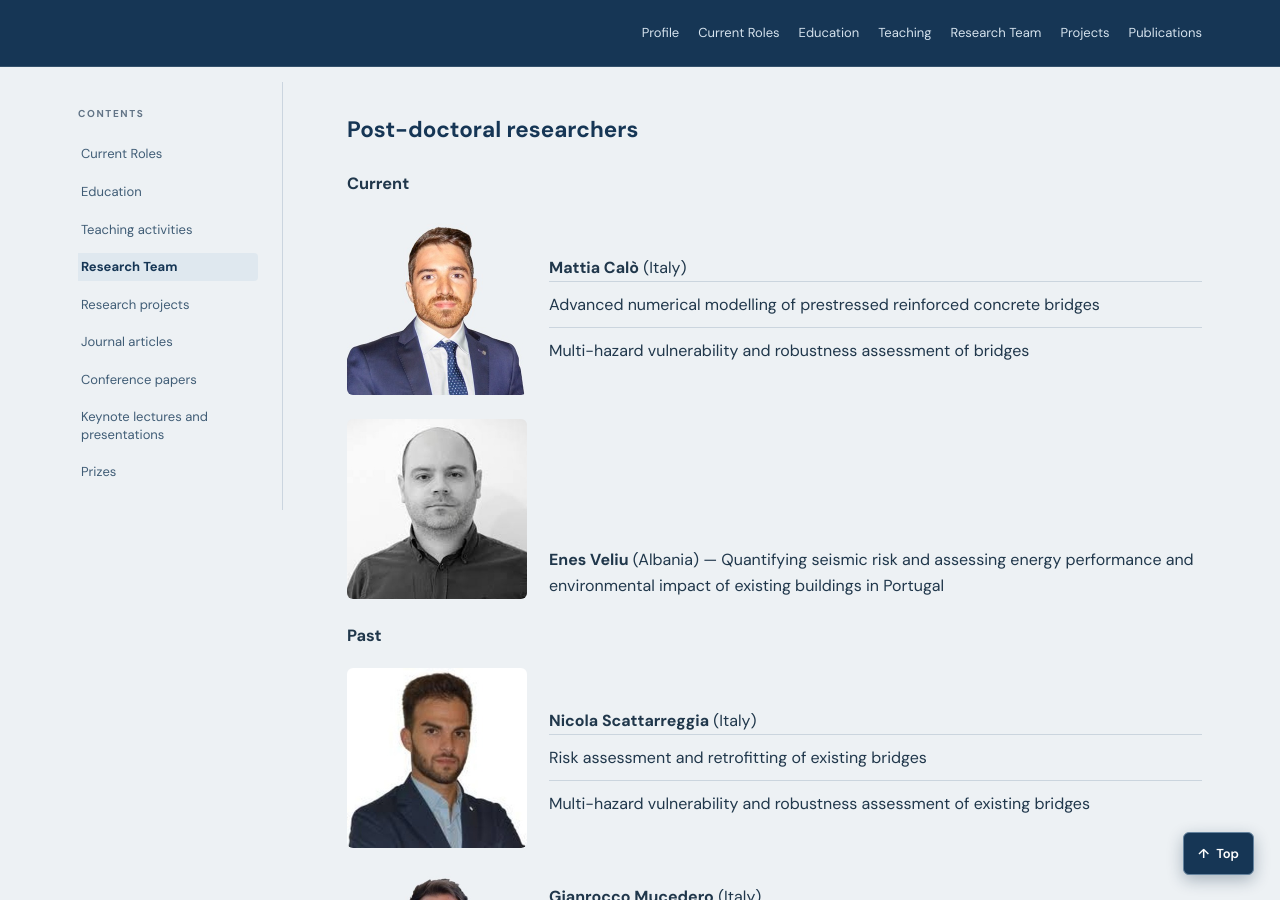
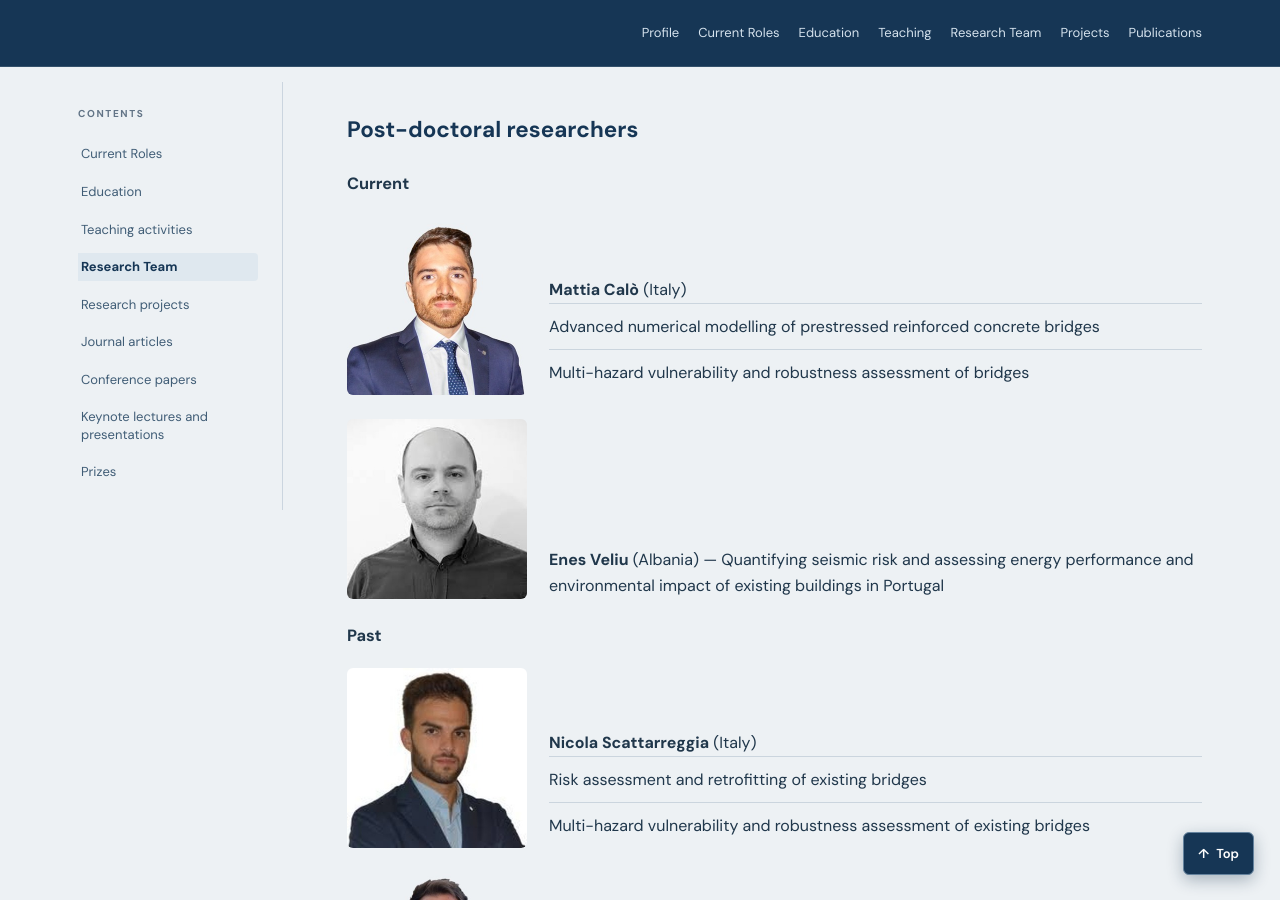
Before and after one commit to rncmonteiro/cv, a Jekyll site: the page built from index.md, in a window 1280 px wide and 900 px high, scrolled down 3571 px. Built offline with Jekyll 4.4.1, drawn with Linux system fonts in a browser that asks for light colours.

Commit message:
Add files via upload

```diff
--- a/_includes/content/team.md
+++ b/_includes/content/team.md
@@ -4,42 +4,42 @@
 
 #### Current
 
-<div style="display:flex; align-items:flex-start; gap:22px; margin:18px 0 24px; flex-wrap:wrap;">
+<div style="display:flex; align-items:flex-end; gap:22px; margin:18px 0 24px; flex-wrap:wrap;">
   <img src="assets/mattia-calo.jpg" alt="" width="180" height="180" style="width:180px !important; min-width:180px; max-width:180px; height:180px !important; min-height:180px; max-height:180px; object-fit:cover; border-radius:6px; flex-shrink:0;">
-  <div style="flex:1 1 240px; min-width:0; align-self:flex-end;">
+  <div style="flex:1 1 240px; min-width:0; align-self:flex-end; margin-bottom:0; padding-bottom:0;">
     <strong>Mattia Calò</strong> (Italy)
-    <ul>
+    <ul style="margin-bottom:0 !important; padding-bottom:0;">
       <li>Advanced numerical modelling of prestressed reinforced concrete bridges</li>
       <li>Multi-hazard vulnerability and robustness assessment of bridges</li>
     </ul>
   </div>
 </div>
 
-<div style="display:flex; align-items:flex-start; gap:22px; margin:18px 0 24px; flex-wrap:wrap;">
+<div style="display:flex; align-items:flex-end; gap:22px; margin:18px 0 24px; flex-wrap:wrap;">
   <img src="assets/enes-veliu.jpg" alt="" width="180" height="180" style="width:180px !important; min-width:180px; max-width:180px; height:180px !important; min-height:180px; max-height:180px; object-fit:cover; border-radius:6px; flex-shrink:0;">
-  <div style="flex:1 1 240px; min-width:0; align-self:flex-end;">
+  <div style="flex:1 1 240px; min-width:0; align-self:flex-end; margin-bottom:0; padding-bottom:0;">
     <strong>Enes Veliu</strong> (Albania) — Quantifying seismic risk and assessing energy performance and environmental impact of existing buildings in Portugal
   </div>
 </div>
 
 #### Past
 
-<div style="display:flex; align-items:flex-start; gap:22px; margin:18px 0 24px; flex-wrap:wrap;">
+<div style="display:flex; align-items:flex-end; gap:22px; margin:18px 0 24px; flex-wrap:wrap;">
   <img src="assets/nicola-scattarreggia.jpg" alt="" width="180" height="180" style="width:180px !important; min-width:180px; max-width:180px; height:180px !important; min-height:180px; max-height:180px; object-fit:cover; border-radius:6px; flex-shrink:0;">
-  <div style="flex:1 1 240px; min-width:0; align-self:flex-end;">
+  <div style="flex:1 1 240px; min-width:0; align-self:flex-end; margin-bottom:0; padding-bottom:0;">
     <strong>Nicola Scattarreggia</strong> (Italy)
-    <ul>
+    <ul style="margin-bottom:0 !important; padding-bottom:0;">
       <li>Risk assessment and retrofitting of existing bridges</li>
       <li>Multi-hazard vulnerability and robustness assessment of existing bridges</li>
     </ul>
   </div>
 </div>
 
-<div style="display:flex; align-items:flex-start; gap:22px; margin:18px 0 24px; flex-wrap:wrap;">
+<div style="display:flex; align-items:flex-end; gap:22px; margin:18px 0 24px; flex-wrap:wrap;">
   <img src="assets/gianrocco-mucedero.jpg" alt="" width="180" height="180" style="width:180px !important; min-width:180px; max-width:180px; height:180px !important; min-height:180px; max-height:180px; object-fit:cover; border-radius:6px; flex-shrink:0;">
-  <div style="flex:1 1 240px; min-width:0; align-self:flex-end;">
+  <div style="flex:1 1 240px; min-width:0; align-self:flex-end; margin-bottom:0; padding-bottom:0;">
     <strong>Gianrocco Mucedero</strong> (Italy)
-    <ul>
+    <ul style="margin-bottom:0 !important; padding-bottom:0;">
       <li>Risk assessment and loss estimation of storage structures</li>
       <li>Analysis of the structural response and seismic risk of reinforced concrete buildings considering different types of epistemic uncertainty</li>
     </ul>
@@ -48,52 +48,52 @@
 
 
 
-<div style="display:flex; align-items:flex-start; gap:22px; margin:18px 0 24px; flex-wrap:wrap;">
+<div style="display:flex; align-items:flex-end; gap:22px; margin:18px 0 24px; flex-wrap:wrap;">
   <div aria-hidden="true" style="width:180px; min-width:180px; height:180px; flex-shrink:0;"></div>
-  <div style="flex:1 1 240px; min-width:0; align-self:flex-end;">
+  <div style="flex:1 1 240px; min-width:0; align-self:flex-end; margin-bottom:0; padding-bottom:0;">
     <strong>Andres Abarca Jimenez</strong> (Costa Rica)
-    <ul>
+    <ul style="margin-bottom:0 !important; padding-bottom:0;">
       <li>Risk assessment and management of existing reinforced concrete bridges</li>
       <li>Seismic vulnerability of residential buildings and reinforced concrete bridges in Algeria</li>
     </ul>
   </div>
 </div>
 
-<div style="display:flex; align-items:flex-start; gap:22px; margin:18px 0 24px; flex-wrap:wrap;">
+<div style="display:flex; align-items:flex-end; gap:22px; margin:18px 0 24px; flex-wrap:wrap;">
   <img src="assets/giammaria-gabbianelli.jpg" alt="" width="180" height="180" style="width:180px !important; min-width:180px; max-width:180px; height:180px !important; min-height:180px; max-height:180px; object-fit:cover; border-radius:6px; flex-shrink:0;">
-  <div style="flex:1 1 240px; min-width:0; align-self:flex-end;">
+  <div style="flex:1 1 240px; min-width:0; align-self:flex-end; margin-bottom:0; padding-bottom:0;">
     <strong>Giammaria Gabbianelli</strong> (Italy) — Review of seismic actions and design techniques
   </div>
 </div>
 
-<div style="display:flex; align-items:flex-start; gap:22px; margin:18px 0 24px; flex-wrap:wrap;">
+<div style="display:flex; align-items:flex-end; gap:22px; margin:18px 0 24px; flex-wrap:wrap;">
   <div aria-hidden="true" style="width:180px; min-width:180px; height:180px; flex-shrink:0;"></div>
-  <div style="flex:1 1 240px; min-width:0; align-self:flex-end;">
+  <div style="flex:1 1 240px; min-width:0; align-self:flex-end; margin-bottom:0; padding-bottom:0;">
     <strong>Wilson Carofilis</strong> (Ecuador) — Interventions to reduce seismic risk in existing buildings
   </div>
 </div>
 
-<div style="display:flex; align-items:flex-start; gap:22px; margin:18px 0 24px; flex-wrap:wrap;">
+<div style="display:flex; align-items:flex-end; gap:22px; margin:18px 0 24px; flex-wrap:wrap;">
   <div aria-hidden="true" style="width:180px; min-width:180px; height:180px; flex-shrink:0;"></div>
-  <div style="flex:1 1 240px; min-width:0; align-self:flex-end;">
+  <div style="flex:1 1 240px; min-width:0; align-self:flex-end; margin-bottom:0; padding-bottom:0;">
     <strong>Gerard O’Reilly</strong> (Ireland)
-    <ul>
+    <ul style="margin-bottom:0 !important; padding-bottom:0;">
       <li>Advanced assessment of seismic performance and collapse probability of existing masonry-infilled reinforced concrete buildings (Main supervisor: Prof. Rui Pinho, University of Pavia)</li>
       <li>Risk analysis of critical infrastructure (Main supervisor: Prof. Michele Calvi, IUSS Pavia)</li>
     </ul>
   </div>
 </div>
 
-<div style="display:flex; align-items:flex-start; gap:22px; margin:18px 0 24px; flex-wrap:wrap;">
+<div style="display:flex; align-items:flex-end; gap:22px; margin:18px 0 24px; flex-wrap:wrap;">
   <div aria-hidden="true" style="width:180px; min-width:180px; height:180px; flex-shrink:0;"></div>
-  <div style="flex:1 1 240px; min-width:0; align-self:flex-end;">
+  <div style="flex:1 1 240px; min-width:0; align-self:flex-end; margin-bottom:0; padding-bottom:0;">
     <strong>Iason Grigoratos</strong> (Greece) — Integrated seismic vulnerability assessment of reinforced concrete buildings (Main supervisor: Dr. Paola Ceresa)
   </div>
 </div>
 
-<div style="display:flex; align-items:flex-start; gap:22px; margin:18px 0 24px; flex-wrap:wrap;">
+<div style="display:flex; align-items:flex-end; gap:22px; margin:18px 0 24px; flex-wrap:wrap;">
   <div aria-hidden="true" style="width:180px; min-width:180px; height:180px; flex-shrink:0;"></div>
-  <div style="flex:1 1 240px; min-width:0; align-self:flex-end;">
+  <div style="flex:1 1 240px; min-width:0; align-self:flex-end; margin-bottom:0; padding-bottom:0;">
     <strong>Vania Cerchiello</strong> (Italy) — Mitigation of seismic risk in buildings (Main supervisor: Dr. Paola Ceresa)
   </div>
 </div>
@@ -102,116 +102,116 @@
 
 #### Current
 
-<div style="display:flex; align-items:flex-start; gap:22px; margin:18px 0 24px; flex-wrap:wrap;">
+<div style="display:flex; align-items:flex-end; gap:22px; margin:18px 0 24px; flex-wrap:wrap;">
   <img src="assets/mehmet-firat-aydin.jpg" alt="" width="180" height="180" style="width:180px !important; min-width:180px; max-width:180px; height:180px !important; min-height:180px; max-height:180px; object-fit:cover; border-radius:6px; flex-shrink:0;">
-  <div style="flex:1 1 240px; min-width:0; align-self:flex-end;">
+  <div style="flex:1 1 240px; min-width:0; align-self:flex-end; margin-bottom:0; padding-bottom:0;">
     <strong>Mehmet Firat Aydin</strong> — PhD in Earthquake Engineering (ROSE) Large-scale seismic risk analysis and retrofitting decision-making [S]
   </div>
 </div>
 
-<div style="display:flex; align-items:flex-start; gap:22px; margin:18px 0 24px; flex-wrap:wrap;">
+<div style="display:flex; align-items:flex-end; gap:22px; margin:18px 0 24px; flex-wrap:wrap;">
   <img src="assets/maryam-saberdelsadeh.jpg" alt="" width="180" height="180" style="width:180px !important; min-width:180px; max-width:180px; height:180px !important; min-height:180px; max-height:180px; object-fit:cover; border-radius:6px; flex-shrink:0;">
-  <div style="flex:1 1 240px; min-width:0; align-self:flex-end;">
+  <div style="flex:1 1 240px; min-width:0; align-self:flex-end; margin-bottom:0; padding-bottom:0;">
     <strong>Maryam Saberdelsadeh</strong> — PhD in Civil Engineering (University of Porto) Optimised displacement-based retrofitting of existing buildings with steel braces [CS]
   </div>
 </div>
 
-<div style="display:flex; align-items:flex-start; gap:22px; margin:18px 0 24px; flex-wrap:wrap;">
+<div style="display:flex; align-items:flex-end; gap:22px; margin:18px 0 24px; flex-wrap:wrap;">
   <img src="assets/ataklti-gebrehiwet.jpg" alt="" width="180" height="180" style="width:180px !important; min-width:180px; max-width:180px; height:180px !important; min-height:180px; max-height:180px; object-fit:cover; border-radius:6px; flex-shrink:0;">
-  <div style="flex:1 1 240px; min-width:0; align-self:flex-end;">
+  <div style="flex:1 1 240px; min-width:0; align-self:flex-end; margin-bottom:0; padding-bottom:0;">
     <strong>Ataklti Gebrehiwet</strong> — PhD in Earthquake Engineering (ROSE), Integrated retrofitting of deck-isolated bridges [S]
   </div>
 </div>
 
-<div style="display:flex; align-items:flex-start; gap:22px; margin:18px 0 24px; flex-wrap:wrap;">
+<div style="display:flex; align-items:flex-end; gap:22px; margin:18px 0 24px; flex-wrap:wrap;">
   <img src="assets/besim-yukselen.jpg" alt="" width="180" height="180" style="width:180px !important; min-width:180px; max-width:180px; height:180px !important; min-height:180px; max-height:180px; object-fit:cover; border-radius:6px; flex-shrink:0;">
-  <div style="flex:1 1 240px; min-width:0; align-self:flex-end;">
+  <div style="flex:1 1 240px; min-width:0; align-self:flex-end; margin-bottom:0; padding-bottom:0;">
     <strong>Besim Yukselen</strong> — PhD in Earthquake Engineering (ROSE), Multi-objective optimal retrofitting of existing buildings [S]
   </div>
 </div>
 
 #### Past
 
-<div style="display:flex; align-items:flex-start; gap:22px; margin:18px 0 24px; flex-wrap:wrap;">
+<div style="display:flex; align-items:flex-end; gap:22px; margin:18px 0 24px; flex-wrap:wrap;">
   <img src="assets/rita-couto.jpg" alt="" width="180" height="180" style="width:180px !important; min-width:180px; max-width:180px; height:180px !important; min-height:180px; max-height:180px; object-fit:cover; border-radius:6px; flex-shrink:0;">
-  <div style="flex:1 1 240px; min-width:0; align-self:flex-end;">
+  <div style="flex:1 1 240px; min-width:0; align-self:flex-end; margin-bottom:0; padding-bottom:0;">
     <strong>Rita Couto</strong> — PhD in Earthquake Engineering (ROSE), Integrated seismic and energy performance of residential buildings [S]
   </div>
 </div>
 
-<div style="display:flex; align-items:flex-start; gap:22px; margin:18px 0 24px; flex-wrap:wrap;">
+<div style="display:flex; align-items:flex-end; gap:22px; margin:18px 0 24px; flex-wrap:wrap;">
   <img src="assets/volkan-ozsarac.jpg" alt="" width="180" height="180" style="width:180px !important; min-width:180px; max-width:180px; height:180px !important; min-height:180px; max-height:180px; object-fit:cover; border-radius:6px; flex-shrink:0;">
-  <div style="flex:1 1 240px; min-width:0; align-self:flex-end;">
+  <div style="flex:1 1 240px; min-width:0; align-self:flex-end; margin-bottom:0; padding-bottom:0;">
     <strong>Volkan Ozsarac</strong> — PhD in Earthquake Engineering (ROSE), Integrated Evaluation of Earthquake-Induced Economic Losses for Multi-Span RC Bridges [S]
   </div>
 </div>
 
-<div style="display:flex; align-items:flex-start; gap:22px; margin:18px 0 24px; flex-wrap:wrap;">
+<div style="display:flex; align-items:flex-end; gap:22px; margin:18px 0 24px; flex-wrap:wrap;">
   <img src="assets/gianrocco-mucedero.jpg" alt="" width="180" height="180" style="width:180px !important; min-width:180px; max-width:180px; height:180px !important; min-height:180px; max-height:180px; object-fit:cover; border-radius:6px; flex-shrink:0;">
-  <div style="flex:1 1 240px; min-width:0; align-self:flex-end;">
+  <div style="flex:1 1 240px; min-width:0; align-self:flex-end; margin-bottom:0; padding-bottom:0;">
     <strong>Gianrocco Mucedero</strong> — PhD in Earthquake Engineering (ROSE), Large scale seismic risk assessment of existing masonry-infilled RC buildings in Italy [S]
   </div>
 </div>
 
-<div style="display:flex; align-items:flex-start; gap:22px; margin:18px 0 24px; flex-wrap:wrap;">
+<div style="display:flex; align-items:flex-end; gap:22px; margin:18px 0 24px; flex-wrap:wrap;">
   <img src="assets/davit-shahnazaryan.jpg" alt="" width="180" height="180" style="width:180px !important; min-width:180px; max-width:180px; height:180px !important; min-height:180px; max-height:180px; object-fit:cover; border-radius:6px; flex-shrink:0;">
-  <div style="flex:1 1 240px; min-width:0; align-self:flex-end;">
+  <div style="flex:1 1 240px; min-width:0; align-self:flex-end; margin-bottom:0; padding-bottom:0;">
     <strong>Davit Shahnazaryan</strong> — PhD in Earthquake Engineering (ROSE), Integrated Performance-Based Seismic Design: Traversing Affordances for Practical Implementation [CS]
   </div>
 </div>
 
-<div style="display:flex; align-items:flex-start; gap:22px; margin:18px 0 24px; flex-wrap:wrap;">
+<div style="display:flex; align-items:flex-end; gap:22px; margin:18px 0 24px; flex-wrap:wrap;">
   <div aria-hidden="true" style="width:180px; min-width:180px; height:180px; flex-shrink:0;"></div>
-  <div style="flex:1 1 240px; min-width:0; align-self:flex-end;">
+  <div style="flex:1 1 240px; min-width:0; align-self:flex-end; margin-bottom:0; padding-bottom:0;">
     <strong>Andres Abarca</strong> — PhD in Earthquake Engineering (ROSE) Seismic assessment of RC bridge infrastructure [S]
   </div>
 </div>
 
-<div style="display:flex; align-items:flex-start; gap:22px; margin:18px 0 24px; flex-wrap:wrap;">
+<div style="display:flex; align-items:flex-end; gap:22px; margin:18px 0 24px; flex-wrap:wrap;">
   <img src="assets/carlotta-rodriquez.jpg" alt="" width="180" height="180" style="width:180px !important; min-width:180px; max-width:180px; height:180px !important; min-height:180px; max-height:180px; object-fit:cover; border-radius:6px; flex-shrink:0;">
-  <div style="flex:1 1 240px; min-width:0; align-self:flex-end;">
+  <div style="flex:1 1 240px; min-width:0; align-self:flex-end; margin-bottom:0; padding-bottom:0;">
     <strong>Carlotta Rodriquez</strong> — PhD in Understanding and Managing Extremes, A framework to assess disaster resilience based on sustainable development goals [CS]
   </div>
 </div>
 
-<div style="display:flex; align-items:flex-start; gap:22px; margin:18px 0 24px; flex-wrap:wrap;">
+<div style="display:flex; align-items:flex-end; gap:22px; margin:18px 0 24px; flex-wrap:wrap;">
   <img src="assets/jair-torres.jpg" alt="" width="180" height="180" style="width:180px !important; min-width:180px; max-width:180px; height:180px !important; min-height:180px; max-height:180px; object-fit:cover; border-radius:6px; flex-shrink:0;">
-  <div style="flex:1 1 240px; min-width:0; align-self:flex-end;">
+  <div style="flex:1 1 240px; min-width:0; align-self:flex-end; margin-bottom:0; padding-bottom:0;">
     <strong>Jair Torres</strong> — PhD in Understanding and Managing Extremes, Crossing borders: A comparative assessment of community resilience to natural hazards in Arica, Chile and Tacna, Peru [CS]
   </div>
 </div>
 
-<div style="display:flex; align-items:flex-start; gap:22px; margin:18px 0 24px; flex-wrap:wrap;">
+<div style="display:flex; align-items:flex-end; gap:22px; margin:18px 0 24px; flex-wrap:wrap;">
   <div aria-hidden="true" style="width:180px; min-width:180px; height:180px; flex-shrink:0;"></div>
-  <div style="flex:1 1 240px; min-width:0; align-self:flex-end;">
+  <div style="flex:1 1 240px; min-width:0; align-self:flex-end; margin-bottom:0; padding-bottom:0;">
     <strong>Antonio Silva</strong> — PhD in Earthquake Engineering (ROSE), Implications of earthquake-induced loss control in seismic design provisions [S]
   </div>
 </div>
 
-<div style="display:flex; align-items:flex-start; gap:22px; margin:18px 0 24px; flex-wrap:wrap;">
+<div style="display:flex; align-items:flex-end; gap:22px; margin:18px 0 24px; flex-wrap:wrap;">
   <img src="assets/camilo-perdomo.jpg" alt="" width="180" height="180" style="width:180px !important; min-width:180px; max-width:180px; height:180px !important; min-height:180px; max-height:180px; object-fit:cover; border-radius:6px; flex-shrink:0;">
-  <div style="flex:1 1 240px; min-width:0; align-self:flex-end;">
+  <div style="flex:1 1 240px; min-width:0; align-self:flex-end; margin-bottom:0; padding-bottom:0;">
     <strong>Camilo Perdomo</strong> — PhD in Earthquake Engineering (ROSE), Direct Economic Loss Assessment of Multi-Span Continuous RC Bridges under Seismic Hazard [S]
   </div>
 </div>
 
-<div style="display:flex; align-items:flex-start; gap:22px; margin:18px 0 24px; flex-wrap:wrap;">
+<div style="display:flex; align-items:flex-end; gap:22px; margin:18px 0 24px; flex-wrap:wrap;">
   <img src="assets/annibale-vecere.jpg" alt="" width="180" height="180" style="width:180px !important; min-width:180px; max-width:180px; height:180px !important; min-height:180px; max-height:180px; object-fit:cover; border-radius:6px; flex-shrink:0;">
-  <div style="flex:1 1 240px; min-width:0; align-self:flex-end;">
+  <div style="flex:1 1 240px; min-width:0; align-self:flex-end; margin-bottom:0; padding-bottom:0;">
     <strong>Annibale Vecere</strong> — PhD in Understanding and Managing Extremes, Near Real-time Flood Loss Estimation as a Basis for Risk Financing Mechanisms [CS]
   </div>
 </div>
 
-<div style="display:flex; align-items:flex-start; gap:22px; margin:18px 0 24px; flex-wrap:wrap;">
+<div style="display:flex; align-items:flex-end; gap:22px; margin:18px 0 24px; flex-wrap:wrap;">
   <img src="assets/yadong-jiang.jpg" alt="" width="180" height="180" style="width:180px !important; min-width:180px; max-width:180px; height:180px !important; min-height:180px; max-height:180px; object-fit:cover; border-radius:6px; flex-shrink:0;">
-  <div style="flex:1 1 240px; min-width:0; align-self:flex-end;">
+  <div style="flex:1 1 240px; min-width:0; align-self:flex-end; margin-bottom:0; padding-bottom:0;">
     <strong>Yadong Jiang</strong> — PhD in Earthquake Engineering (ROSE), Seismic assessment of composite frames with concrete-filled steel tube columns [S]
   </div>
 </div>
 
-<div style="display:flex; align-items:flex-start; gap:22px; margin:18px 0 24px; flex-wrap:wrap;">
+<div style="display:flex; align-items:flex-end; gap:22px; margin:18px 0 24px; flex-wrap:wrap;">
   <div aria-hidden="true" style="width:180px; min-width:180px; height:180px; flex-shrink:0;"></div>
-  <div style="flex:1 1 240px; min-width:0; align-self:flex-end;">
+  <div style="flex:1 1 240px; min-width:0; align-self:flex-end; margin-bottom:0; padding-bottom:0;">
     <strong>Claudia Zelaschi</strong> — PhD in Earthquake Engineering (ROSE), Seismic assessment of spatially-distributed RC bridge portfolios [S]
   </div>
 </div>
```
